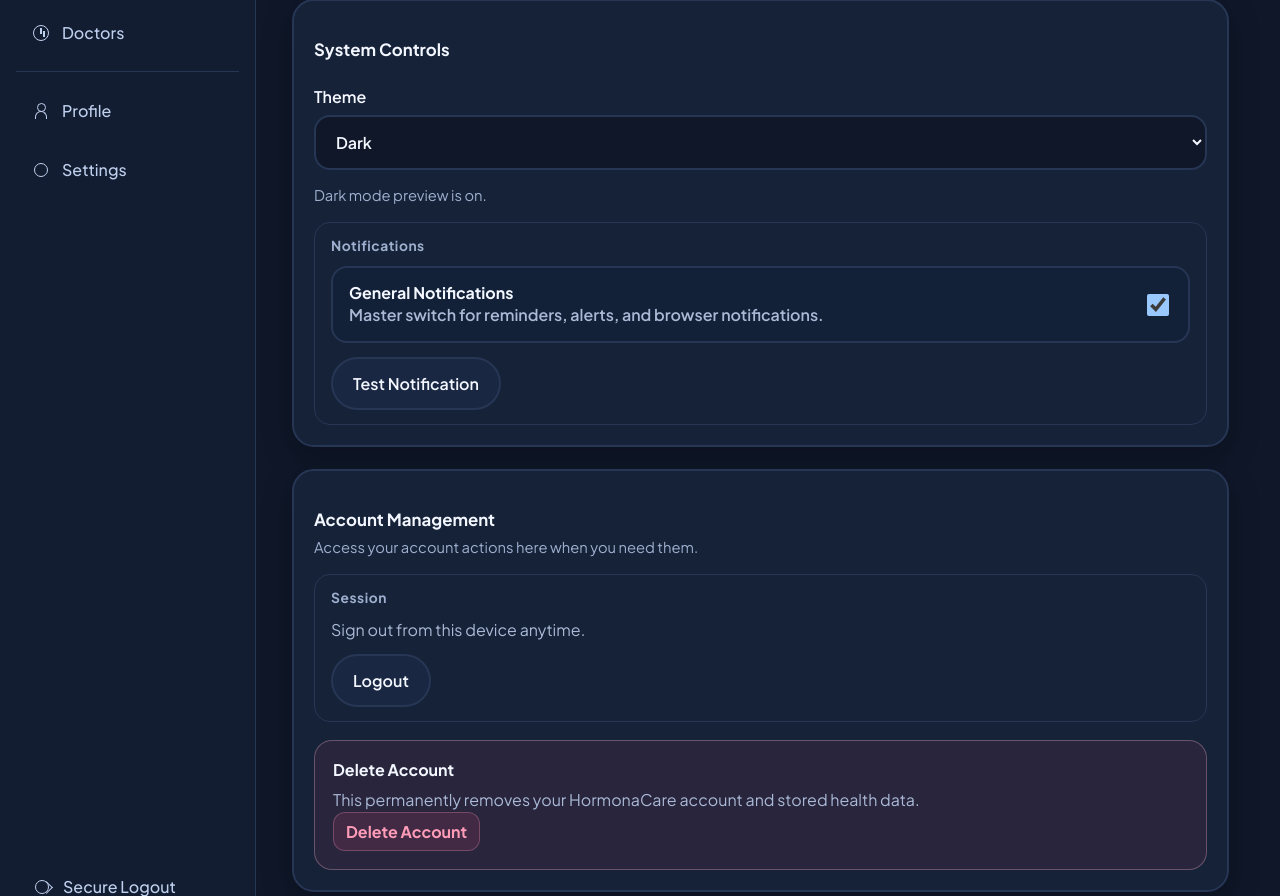
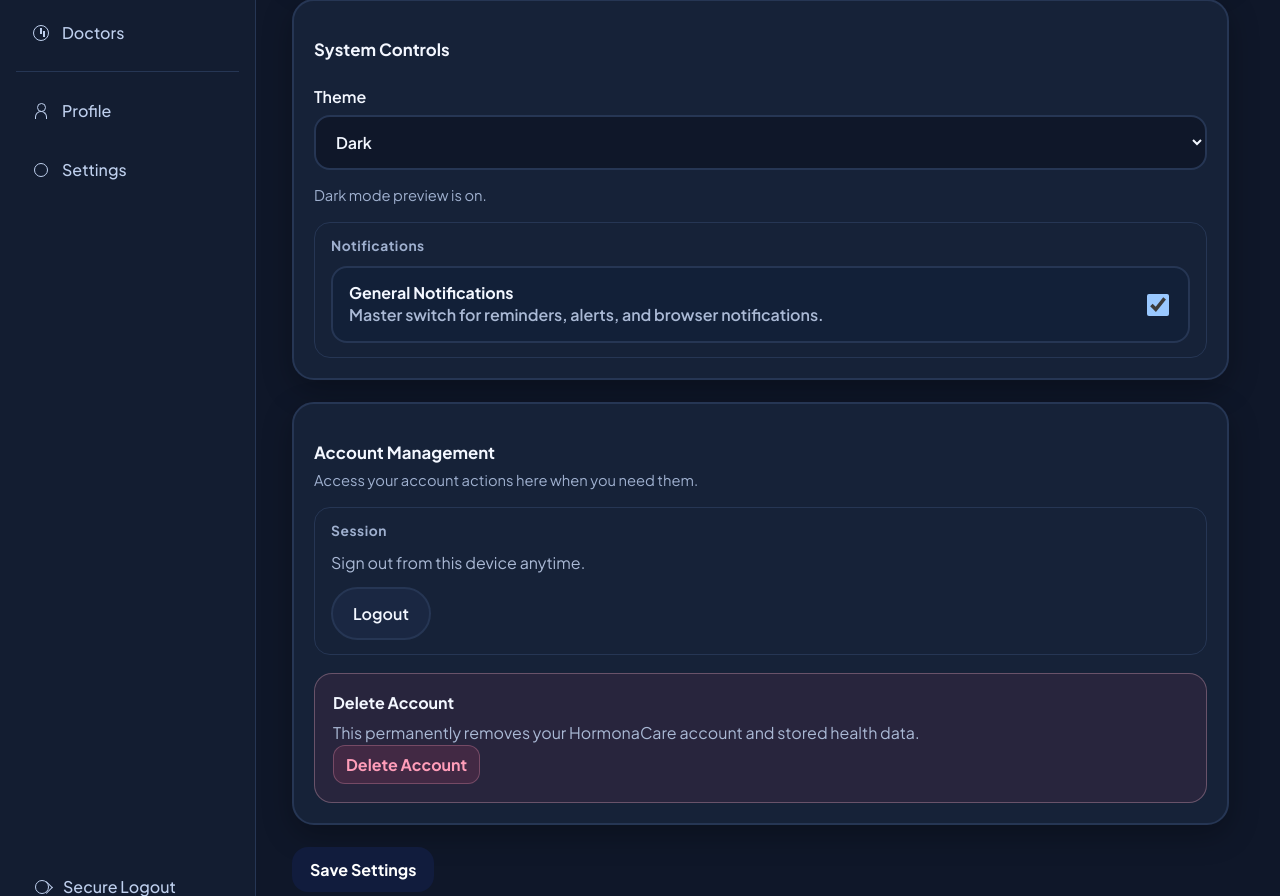
Before and after one commit to seuiaaaaaaaa/HormonaCare, a Flask app: template templates/settings.html in a window 1280 px wide. Shown: the part 457-1353 px from the top of the page. Run offline with Flask 3, Linux system fonts and the light colour scheme; the template is opened without the code that fills it: values that come from a table or form of the project are taken from there, others are empty; the visitor is signed in with stand-in values (Sample User, id 1); tables that the repository leaves empty hold one stand-in row (values such as "Sample post"); data that the repository does not hold is empty; some libraries are stand-ins or nearby versions.

Commit message:
Remove notification test controls

```diff
--- a/templates/settings.html
+++ b/templates/settings.html
@@ -54,10 +54,6 @@
                 </div>
                 <input type="checkbox" name="general_notifications" value="1" {% if profile.general_notifications %}checked{% endif %}>
             </label>
-            <div class="settings-actions notification-actions">
-                <button type="button" class="outline-button" data-notification-test>Test Notification</button>
-            </div>
-            <p class="theme-helper notification-helper" data-notification-status aria-live="polite"></p>
         </div>
     </article>
 
```
